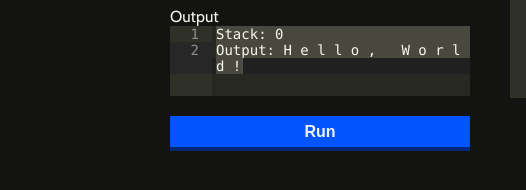
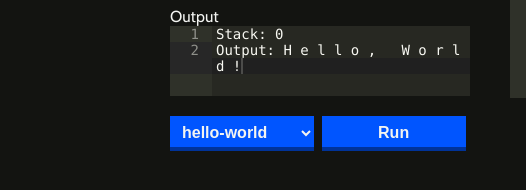
Before and after one commit to adrianton3/befunjit, a plain HTML site: page demos/visualizer-eager/visualizer.html in a window 1280 px wide. Shown: the part 488-678 px from the top of the page, 0-526 px from the left. Drawn offline with nearby package versions, Linux system fonts and the light colour scheme.

Commit message:
Visualizer updates from master

```diff
--- /dev/null
+++ b/demos/samples/dna-code.js
@@ -0,0 +1,18 @@
+// Generated by CoffeeScript 1.8.0
+(function() {
+  var code, input;
+
+  code = '>>78*vD\nv$_#>vN\n7#!@  A\n3 :v??v\n9,-""""\n4+1ACGT\n+,,""""\n>^^<<<<';
+
+  input = '';
+
+  if (window.befSample == null) {
+    window.befSample = {};
+  }
+
+  window.befSample['dna-code'] = {
+    code: code,
+    input: input
+  };
+
+}).call(this);
--- /dev/null
+++ b/demos/samples/factorial.js
@@ -0,0 +1,18 @@
+// Generated by CoffeeScript 1.8.0
+(function() {
+  var code, input;
+
+  code = '&>:1-:v v *_$.@\n ^    _$>\\:^';
+
+  input = '5';
+
+  if (window.befSample == null) {
+    window.befSample = {};
+  }
+
+  window.befSample['factorial'] = {
+    code: code,
+    input: input
+  };
+
+}).call(this);
--- /dev/null
+++ b/demos/samples/hello-world.js
@@ -0,0 +1,18 @@
+// Generated by CoffeeScript 1.8.0
+(function() {
+  var code, input;
+
+  code = '0"!dlroW" v\nv"Hello, "<\n>:#,_@';
+
+  input = '';
+
+  if (window.befSample == null) {
+    window.befSample = {};
+  }
+
+  window.befSample['hello-world'] = {
+    code: code,
+    input: input
+  };
+
+}).call(this);
--- a/demos/visualizer-eager/visualizer.css
+++ b/demos/visualizer-eager/visualizer.css
@@ -62,23 +62,34 @@ div .editor {
     margin-top: 10px;
 }
 
-button {
-    position: relative;
-    width: 300px;
-    top: 20px;
-    clear: both;
+.blue {
+    width: 144px;
     color: #F3F4F1;
     font-weight: bold;
     font-size: 16px;
+    border-style: solid;
     border-width: 0 0 4px 0;
     background-color: hsl(220, 100%, 50%);
-    border-bottom-color: hsl(220, 100%, 40%);
+    border-bottom-color: hsl(220, 100%, 30%);
     height: 35px;
-    margin-bottom: 20px;
-    padding: 2px 0 0 0;
+    margin: 20px 4px 0 0;
+    padding: 3px 8px 0 8px;
+    outline: none;
 }
 
-button:hover {
+.blue:last-child {
+    margin-right: 0;
+}
+
+.blue:hover {
     background-color: hsl(220, 100%, 60%);
-    border-bottom-color: hsl(220, 100%, 45%);
+    border-bottom-color: hsl(220, 100%, 35%);
 }
+
+option {
+    border-width: 0;
+}
+
+option:hover {
+    background-color: hsl(220, 100%, 60%);
+}
--- a/demos/visualizer-eager/visualizer.html
+++ b/demos/visualizer-eager/visualizer.html
@@ -31,7 +31,10 @@ v&quot;Hello, &quot;&lt;
                 <div class= "editor" id="output-editor"></div>
             </div>
             <div>
-                <button id="run">Run</button><br>
+                <select id="sample" class="blue">
+                </select>
+
+                <button id="run" class="blue">Run</button>
             </div>
         </div>
 
@@ -61,6 +64,11 @@ v&quot;Hello, &quot;&lt;
     <script src="../../src/core/ProgramState.js"></script>
     <script src="../../src/core/PathSet.js"></script>
 
+    <!-- befunge samples -->
+    <script src="../samples/hello-world.js"></script>
+    <script src="../samples/factorial.js"></script>
+    <script src="../samples/dna-code.js"></script>
+
     <!-- visualizer -->
     <script src="visualizer.js"></script>
 
--- a/demos/visualizer-eager/visualizer.js
+++ b/demos/visualizer-eager/visualizer.js
@@ -1,7 +1,7 @@
 // Generated by CoffeeScript 1.8.0
 (function() {
   'use strict';
-  var inputEditor, jsEditor, outputEditor, run, setupEditors, setupRunButton, sourceEditor;
+  var inputEditor, jsEditor, outputEditor, run, setupEditors, setupRunButton, setupSamples, sourceEditor;
 
   sourceEditor = null;
 
@@ -10,6 +10,23 @@
   outputEditor = null;
 
   jsEditor = null;
+
+  setupSamples = function() {
+    var select;
+    select = document.getElementById('sample');
+    (Object.keys(window.befSample)).forEach(function(sampleName) {
+      var option;
+      option = document.createElement('option');
+      option.textContent = sampleName;
+      select.appendChild(option);
+    });
+    return select.addEventListener('change', function() {
+      var code, input, _ref;
+      _ref = window.befSample[this.value], input = _ref.input, code = _ref.code;
+      sourceEditor.setValue(code, 1);
+      inputEditor.setValue(input, 1);
+    });
+  };
 
   setupEditors = function() {
     sourceEditor = ace.edit('source-editor');
@@ -45,12 +62,14 @@
     jsEditor.setValue(prettyJs, 1);
     stringedStack = runtime.programState.stack.join(' ');
     stringedOutput = runtime.programState.outRecord.join(' ');
-    return outputEditor.setValue("Stack: " + stringedStack + "\nOutput: " + stringedOutput);
+    return outputEditor.setValue("Stack: " + stringedStack + "\nOutput: " + stringedOutput, 1);
   };
 
   setupRunButton = function() {
     return (document.getElementById('run')).addEventListener('click', run);
   };
+
+  setupSamples();
 
   setupEditors();
 
--- a/demos/visualizer-lazy/visualizer.css
+++ b/demos/visualizer-lazy/visualizer.css
@@ -62,23 +62,34 @@ div .editor {
     margin-top: 10px;
 }
 
-button {
-    position: relative;
-    width: 300px;
-    top: 20px;
-    clear: both;
+.blue {
+    width: 144px;
     color: #F3F4F1;
     font-weight: bold;
     font-size: 16px;
+    border-style: solid;
     border-width: 0 0 4px 0;
     background-color: hsl(220, 100%, 50%);
-    border-bottom-color: hsl(220, 100%, 40%);
+    border-bottom-color: hsl(220, 100%, 30%);
     height: 35px;
-    margin-bottom: 20px;
-    padding: 2px 0 0 0;
+    margin: 20px 4px 0 0;
+    padding: 3px 8px 0 8px;
+    outline: none;
 }
 
-button:hover {
+.blue:last-child {
+    margin-right: 0;
+}
+
+.blue:hover {
     background-color: hsl(220, 100%, 60%);
-    border-bottom-color: hsl(220, 100%, 45%);
+    border-bottom-color: hsl(220, 100%, 35%);
 }
+
+option {
+    border-width: 0;
+}
+
+option:hover {
+    background-color: hsl(220, 100%, 60%);
+}
```
Also changed, not shown: demos/visualizer-lazy/visualizer.html (+11 -1 lines), demos/visualizer-lazy/visualizer.js (+20 -1 lines).
